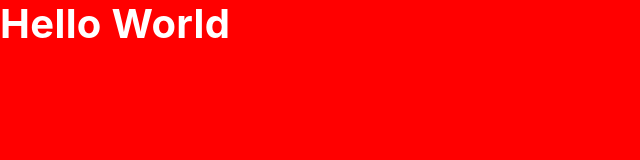
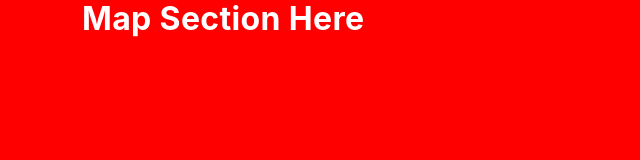
Before and after one commit to michellelclement/bottle_and_brew, a plain HTML site: page index.html in a window 1280 px wide. Shown: the whole page, without its empty margins (0-640 px from the left). Drawn offline with nearby package versions, Linux system fonts and the light colour scheme.

Commit message:
Page sections setup

```diff
--- a/index.html
+++ b/index.html
@@ -11,7 +11,26 @@
     <title>Baby Change Locator</title>
 </head>
 <body>
-    <h1>Hello World</h1>
+
+    <header>
+
+    </header>
+
+    <!-- Map Section -->
+    <section class="container">
+        <div class="row">
+            <div class="col-12">
+                <h2>Map Section Here</h2>
+            </div>
+        </div>
+    </section>
+
+    <!-- Footer -->
+    <footer>
+        <div class="container">
+
+        </div>
+    </footer>
 
 <!-- Scripts -->
 <script src="https://cdn.jsdelivr.net/npm/bootstrap@5.1.3/dist/js/bootstrap.bundle.min.js" integrity="sha384-ka7Sk0Gln4gmtz2MlQnikT1wXgYsOg+OMhuP+IlRH9sENBO0LRn5q+8nbTov4+1p" crossorigin="anonymous"></script>
```
